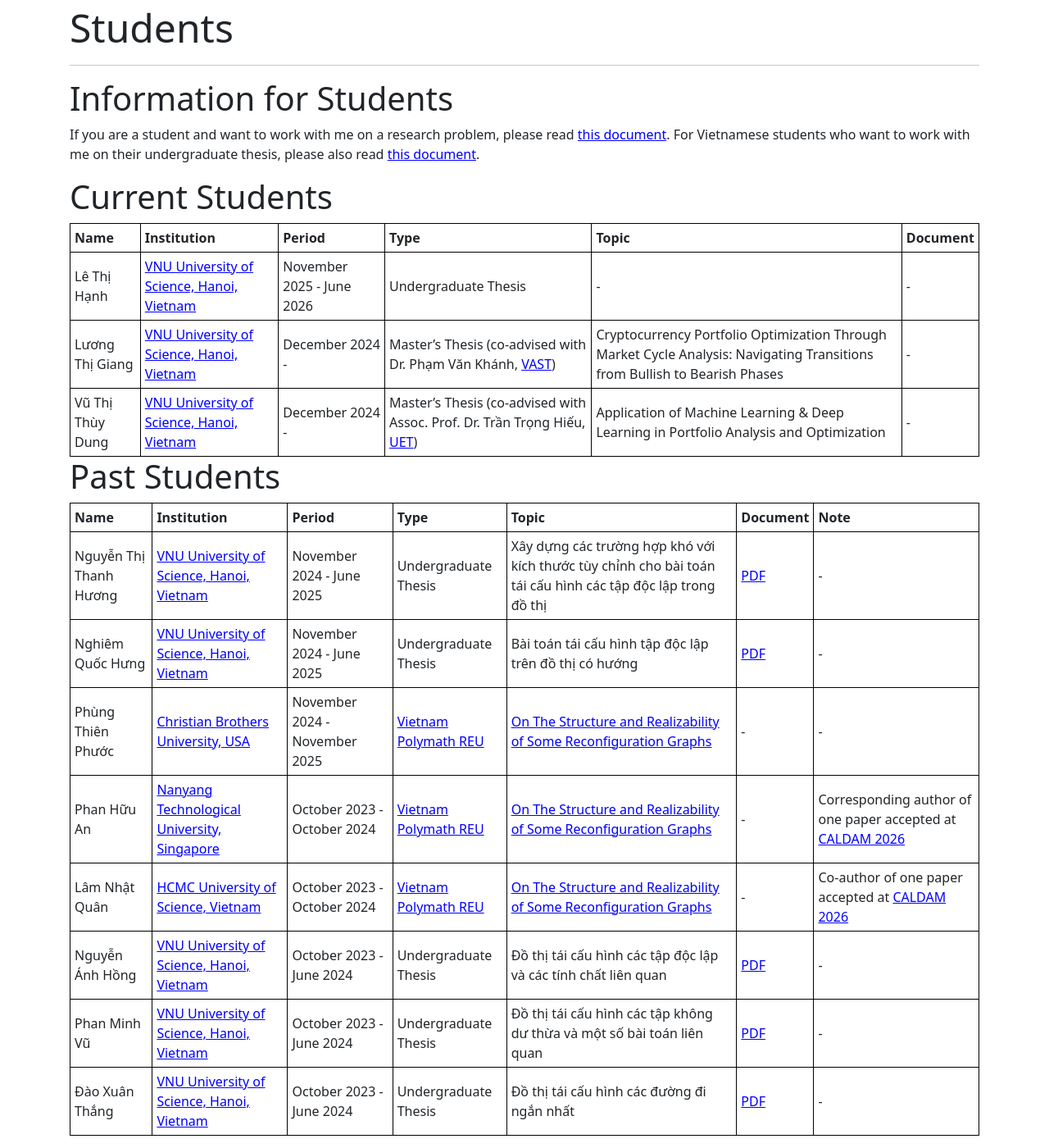
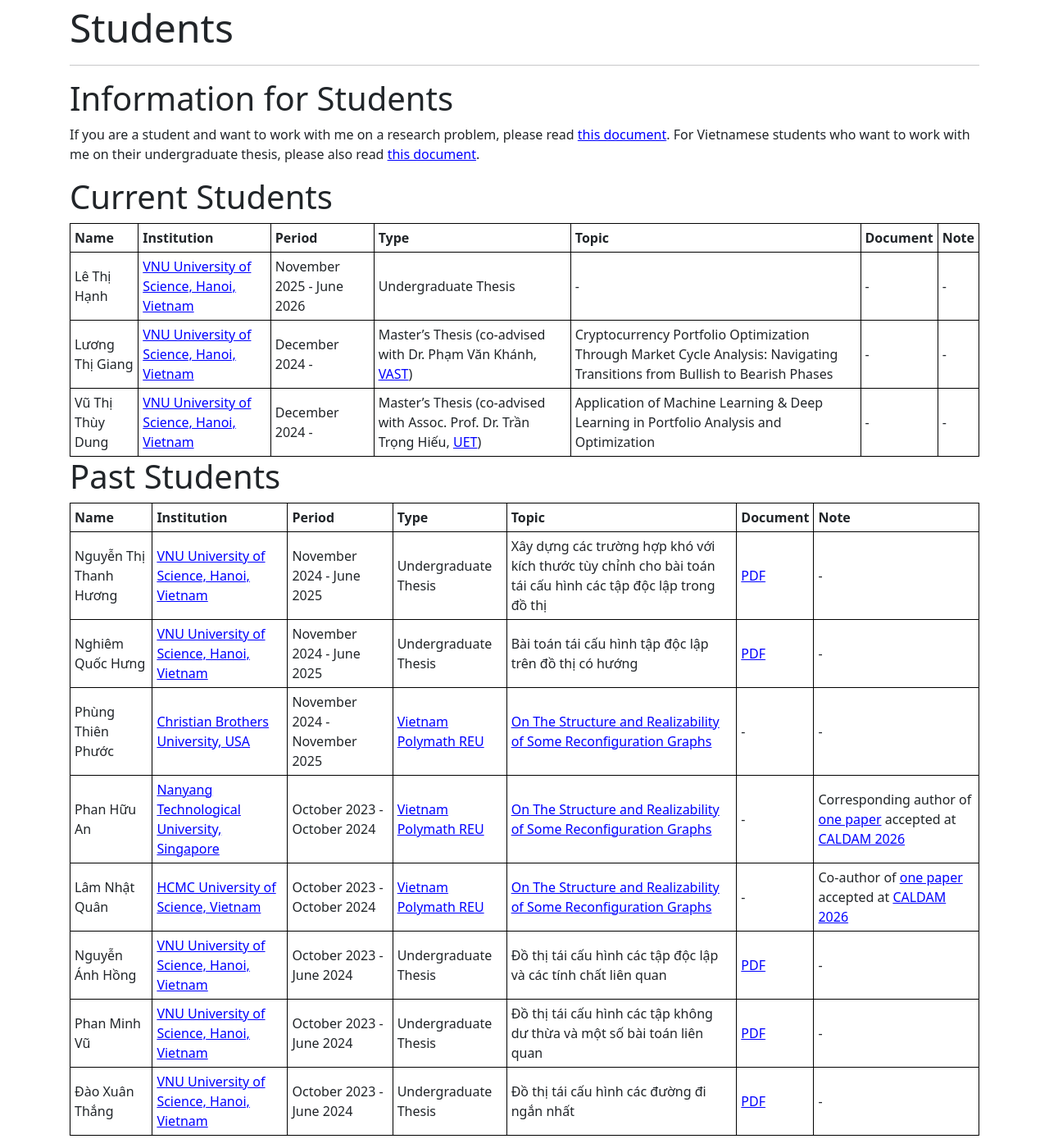
Before and after one commit to hoanganhduc/hoanganhduc.github.io, a Jekyll site: the page built from students.md, in a window 1280 px wide and 1400 px high. Shown: the whole window at 82% size. Built offline with Jekyll 4.4.1, drawn with Linux system fonts in a browser that asks for light colours; nearby versions of some CDN libraries; a style sheet for code colours, icons or effects is not loaded.

Commit message:
Updated @ 2025-12-07  07:40:04 ICT

```diff
--- a/students.md
+++ b/students.md
@@ -16,11 +16,11 @@ If you are a student and want to work with me on a research problem, please read
 
 # Current Students
 
-| Name | Institution | Period | Type | Topic | Document |
-|------|---|---|---|---|---|
-| Lê Thị Hạnh | [VNU University of Science, Hanoi, Vietnam](https://hus.vnu.edu.vn/) | November 2025 - June 2026 | Undergraduate Thesis | - | - |
-| Lương Thị Giang | [VNU University of Science, Hanoi, Vietnam](https://hus.vnu.edu.vn/) | December 2024 - | Master's Thesis (co-advised with Dr. Phạm Văn Khánh, [VAST](https://vast.ac.vn/)) | Cryptocurrency Portfolio Optimization Through Market Cycle Analysis: Navigating Transitions from Bullish to Bearish Phases | - |
-| Vũ Thị Thùy Dung | [VNU University of Science, Hanoi, Vietnam](https://hus.vnu.edu.vn/) | December 2024 - | Master's Thesis (co-advised with Assoc. Prof. Dr. Trần Trọng Hiếu, [UET](https://uet.vnu.edu.vn/)) | Application of Machine Learning & Deep Learning in Portfolio Analysis and Optimization | - |
+| Name | Institution | Period | Type | Topic | Document | Note |
+|------|---|---|---|---|---|---|
+| Lê Thị Hạnh | [VNU University of Science, Hanoi, Vietnam](https://hus.vnu.edu.vn/) | November 2025 - June 2026 | Undergraduate Thesis | - | - | - |
+| Lương Thị Giang | [VNU University of Science, Hanoi, Vietnam](https://hus.vnu.edu.vn/) | December 2024 - | Master's Thesis (co-advised with Dr. Phạm Văn Khánh, [VAST](https://vast.ac.vn/)) | Cryptocurrency Portfolio Optimization Through Market Cycle Analysis: Navigating Transitions from Bullish to Bearish Phases | - | - |
+| Vũ Thị Thùy Dung | [VNU University of Science, Hanoi, Vietnam](https://hus.vnu.edu.vn/) | December 2024 - | Master's Thesis (co-advised with Assoc. Prof. Dr. Trần Trọng Hiếu, [UET](https://uet.vnu.edu.vn/)) | Application of Machine Learning & Deep Learning in Portfolio Analysis and Optimization | - | - |
 
 # Past Students
 
@@ -29,8 +29,8 @@ If you are a student and want to work with me on a research problem, please read
 | Nguyễn Thị Thanh Hương | [VNU University of Science, Hanoi, Vietnam](https://hus.vnu.edu.vn/) | November 2024 - June 2025 | Undergraduate Thesis | Xây dựng các trường hợp khó với kích thước tùy chỉnh cho bài toán tái cấu hình các tập độc lập trong đồ thị | [PDF]({{ page.url \| append: "khoaluanHUS_NTTHuong_202506.pdf" }}) | - |
 | Nghiêm Quốc Hưng | [VNU University of Science, Hanoi, Vietnam](https://hus.vnu.edu.vn/) | November 2024 - June 2025 | Undergraduate Thesis | Bài toán tái cấu hình tập độc lập trên đồ thị có hướng | [PDF]({{ page.url \| append: "khoaluanHUS_NQHung_202506.pdf" }}) | - |
 | Phùng Thiên Phước | [Christian Brothers University, USA](https://www.cbu.edu/) | November 2024 - November 2025 | [Vietnam Polymath REU]({% link activities/Vietnam-Polymath-REU/index.md %}) | [On The Structure and Realizability of Some Reconfiguration Graphs](https://hoanganhduc.github.io/activities/Vietnam-Polymath-REU/2023-2024/ProposedTopic.pdf) | - | - |
-| Phan Hữu An | [Nanyang Technological University, Singapore](https://www.ntu.edu.sg/) | October 2023 - October 2024 | [Vietnam Polymath REU]({% link activities/Vietnam-Polymath-REU/index.md %}) | [On The Structure and Realizability of Some Reconfiguration Graphs](https://hoanganhduc.github.io/activities/Vietnam-Polymath-REU/2023-2024/ProposedTopic.pdf) | - | Corresponding author of one paper accepted at [CALDAM 2026](https://caldam2026.iitdh.ac.in) |
-| Lâm Nhật Quân | [HCMC University of Science, Vietnam](https://www.hcmus.edu.vn/) | October 2023 - October 2024 | [Vietnam Polymath REU]({% link activities/Vietnam-Polymath-REU/index.md %}) | [On The Structure and Realizability of Some Reconfiguration Graphs](https://hoanganhduc.github.io/activities/Vietnam-Polymath-REU/2023-2024/ProposedTopic.pdf) | - | Co-author of one paper accepted at [CALDAM 2026](https://caldam2026.iitdh.ac.in) |
+| Phan Hữu An | [Nanyang Technological University, Singapore](https://www.ntu.edu.sg/) | October 2023 - October 2024 | [Vietnam Polymath REU]({% link activities/Vietnam-Polymath-REU/index.md %}) | [On The Structure and Realizability of Some Reconfiguration Graphs](https://hoanganhduc.github.io/activities/Vietnam-Polymath-REU/2023-2024/ProposedTopic.pdf) | - | Corresponding author of [one paper](https://arxiv.org/abs/2506.07821) accepted at [CALDAM 2026](https://caldam2026.iitdh.ac.in) |
+| Lâm Nhật Quân | [HCMC University of Science, Vietnam](https://www.hcmus.edu.vn/) | October 2023 - October 2024 | [Vietnam Polymath REU]({% link activities/Vietnam-Polymath-REU/index.md %}) | [On The Structure and Realizability of Some Reconfiguration Graphs](https://hoanganhduc.github.io/activities/Vietnam-Polymath-REU/2023-2024/ProposedTopic.pdf) | - | Co-author of [one paper](https://arxiv.org/abs/2506.07821) accepted at [CALDAM 2026](https://caldam2026.iitdh.ac.in) |
 | Nguyễn Ánh Hồng | [VNU University of Science, Hanoi, Vietnam](https://hus.vnu.edu.vn/) | October 2023 - June 2024 | Undergraduate Thesis | Đồ thị tái cấu hình các tập độc lập và các tính chất liên quan | [PDF]({{ page.url \| append: "khoaluanHUS_NAHong_202406.pdf" }}) | - |
 | Phan Minh Vũ | [VNU University of Science, Hanoi, Vietnam](https://hus.vnu.edu.vn/) | October 2023 - June 2024 | Undergraduate Thesis | Đồ thị tái cấu hình các tập không dư thừa và một số bài toán liên quan | [PDF]({{ page.url \| append: "khoaluanHUS_PMVu_202406.pdf" }}) | - |
 | Đào Xuân Thắng | [VNU University of Science, Hanoi, Vietnam](https://hus.vnu.edu.vn/) | October 2023 - June 2024 | Undergraduate Thesis | Đồ thị tái cấu hình các đường đi ngắn nhất | [PDF]({{ page.url \| append: "khoaluanHUS_DXThang_202406.pdf" }}) | - |
```
Also changed, not shown: 1 other file.
